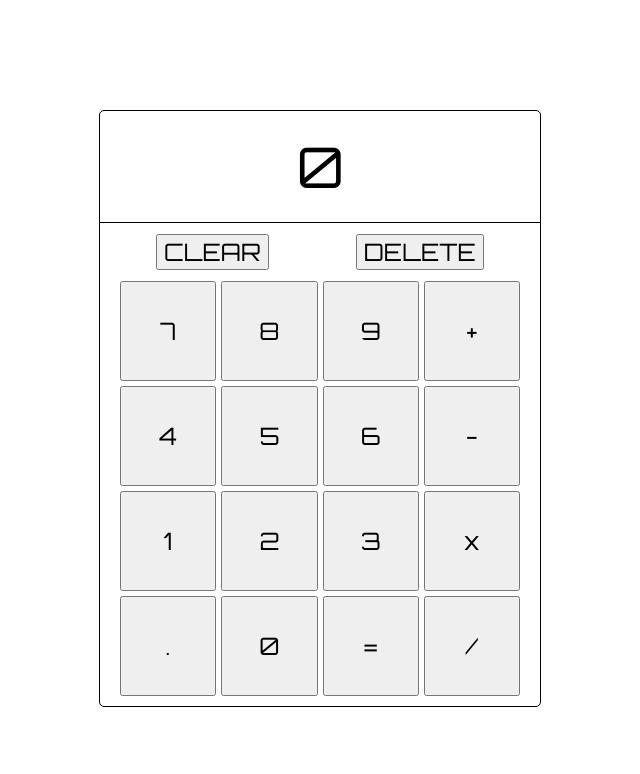
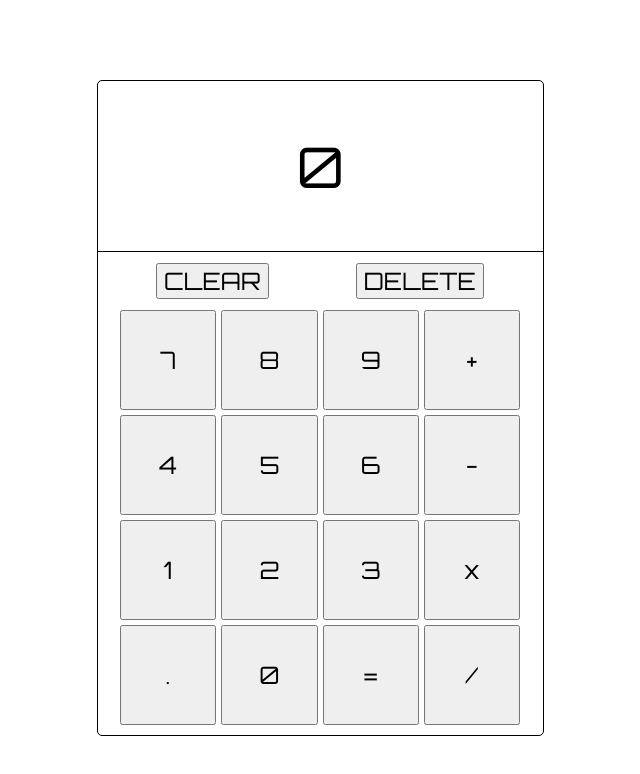
Before and after one commit to Melanie-J-Baker/calculator-project, a plain HTML site: page index.html in a window 1280 px wide. Shown: the whole page, without its empty margins (320-960 px from the left). Drawn offline with Linux system fonts and the light colour scheme.

Commit message:
Change styling of display so that it always stays the same height

```diff
--- a/styles.css
+++ b/styles.css
@@ -20,8 +20,9 @@
     justify-content: center;
     align-items: center;
     flex-direction: column;
-    width: 400px;
-    padding: 20px;
+    width: 425px;
+    min-height: 150px;
+    padding: 10px;
     flex: 1;
     font-size: 0.35em;
     border-bottom: 1px solid black;
```
